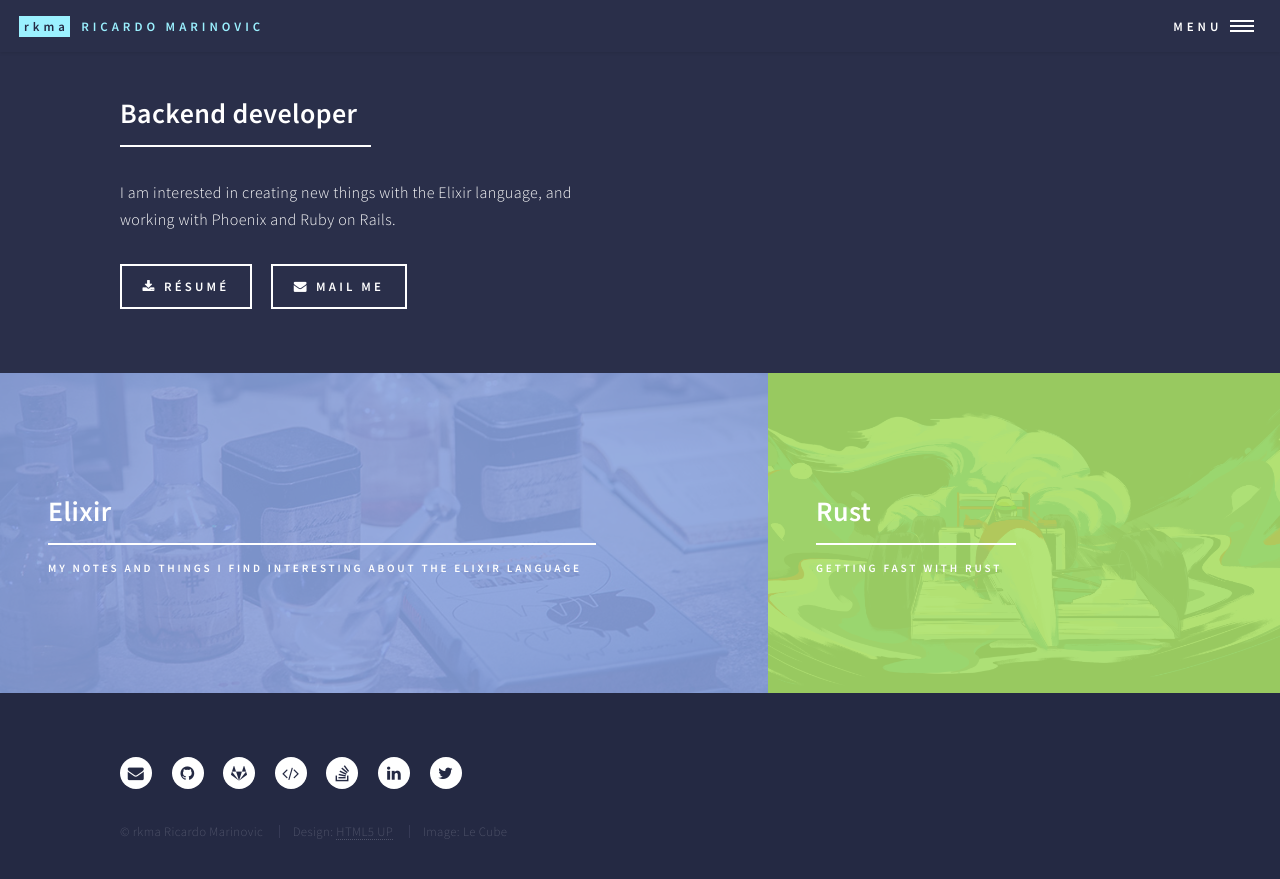
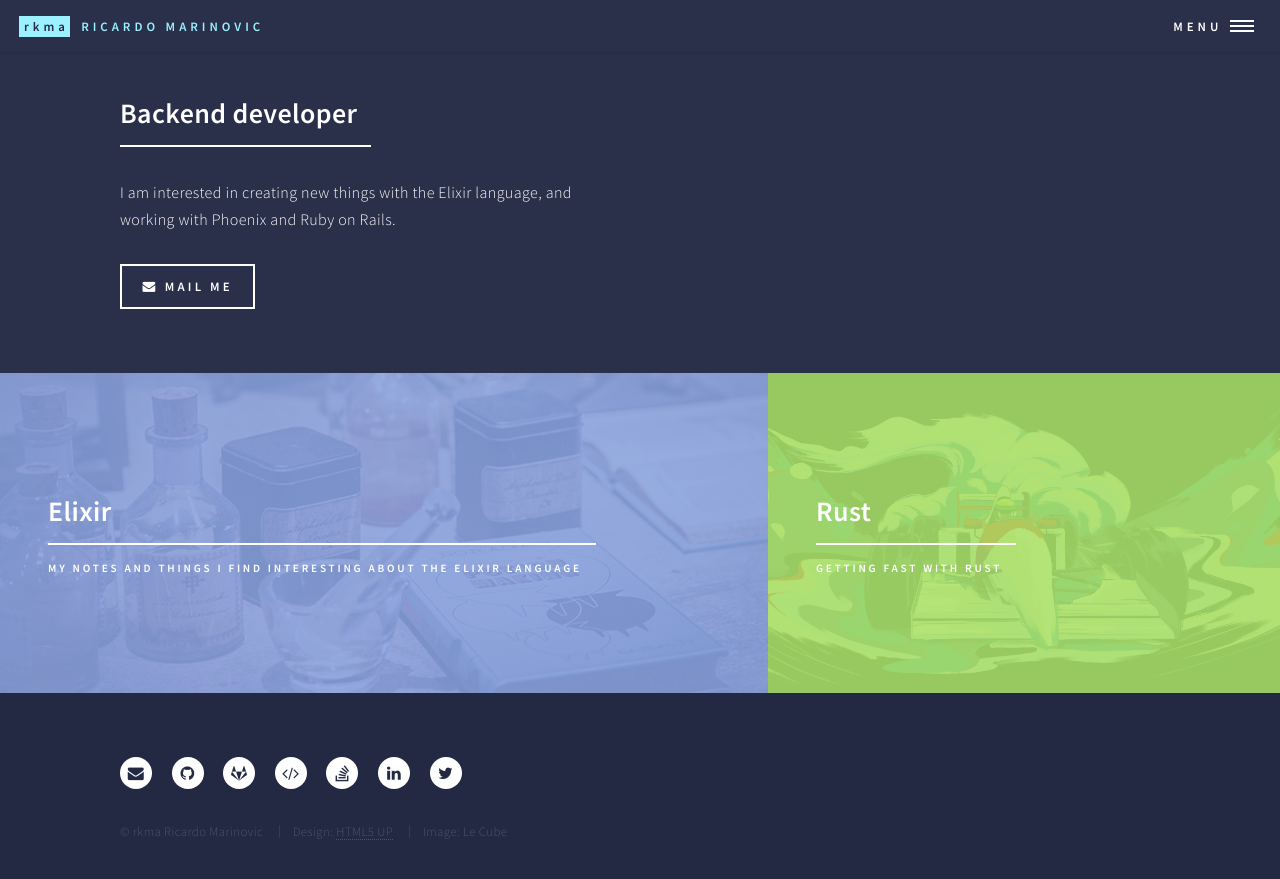
Before and after one commit to ricmarinovic/ricmarinovic.github.io, a Jekyll site: the page built from index.html, in a window 1280 px wide and 900 px high, scrolled down 649 px. Shown: the top 879 px of the window. Built offline with Jekyll 4.4.1, drawn with Linux system fonts in a browser that asks for light colours.

Commit message:
removing resume

```diff
--- a/_includes/profile.html
+++ b/_includes/profile.html
@@ -11,7 +11,7 @@
         </p>
 
         <ul class="actions">
-          <li><a href="{{ site.url }}/assets/files/cv-ricardo.pdf" class="button icon fa-download">Résumé</a></li>
+          <!-- <li><a href="{{ site.url }}/assets/files/cv-ricardo.pdf" class="button icon fa-download">Résumé</a></li> -->
           <li><a href="{{ site.url }}/contact" class="button icon fa-envelope">Mail me</a></li>
         </ul>
       </div>
```
